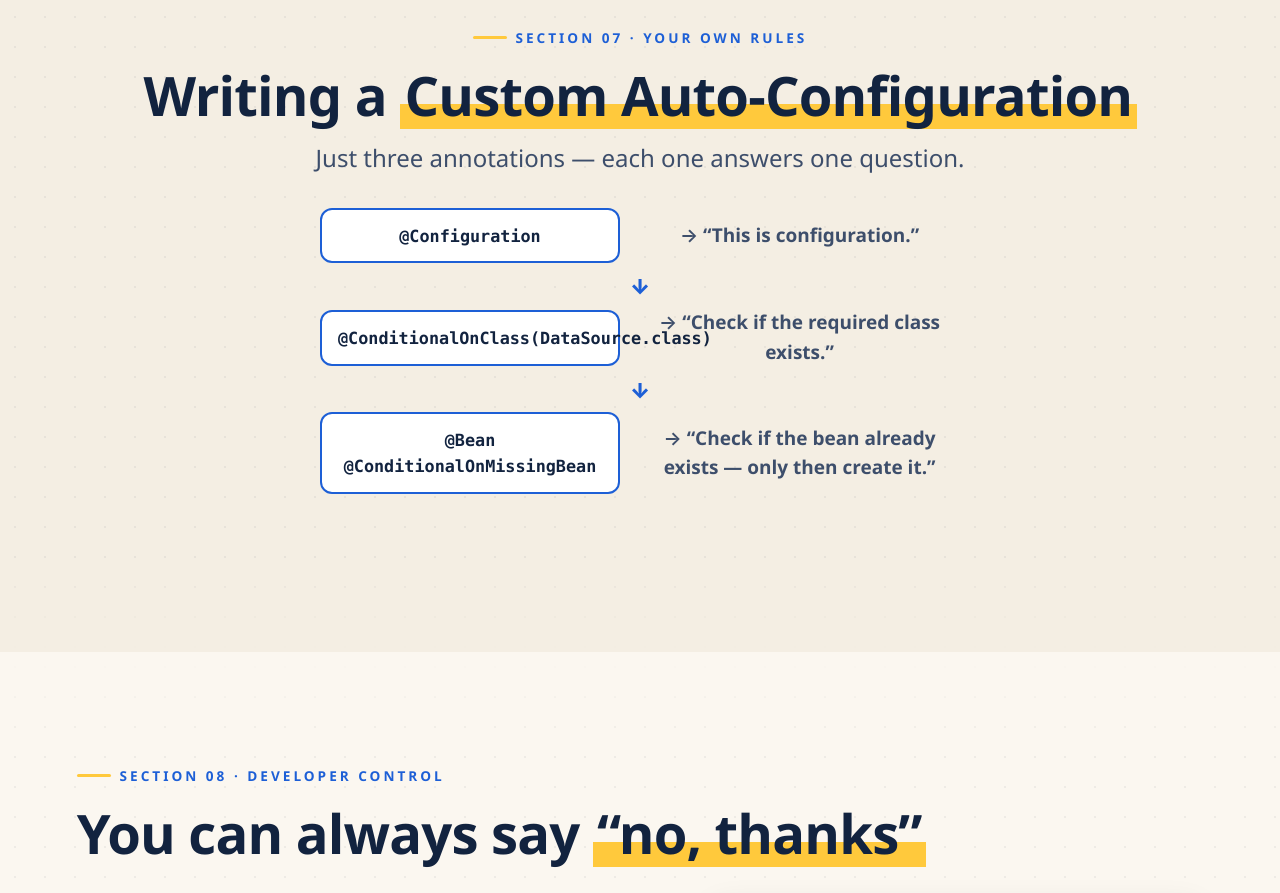
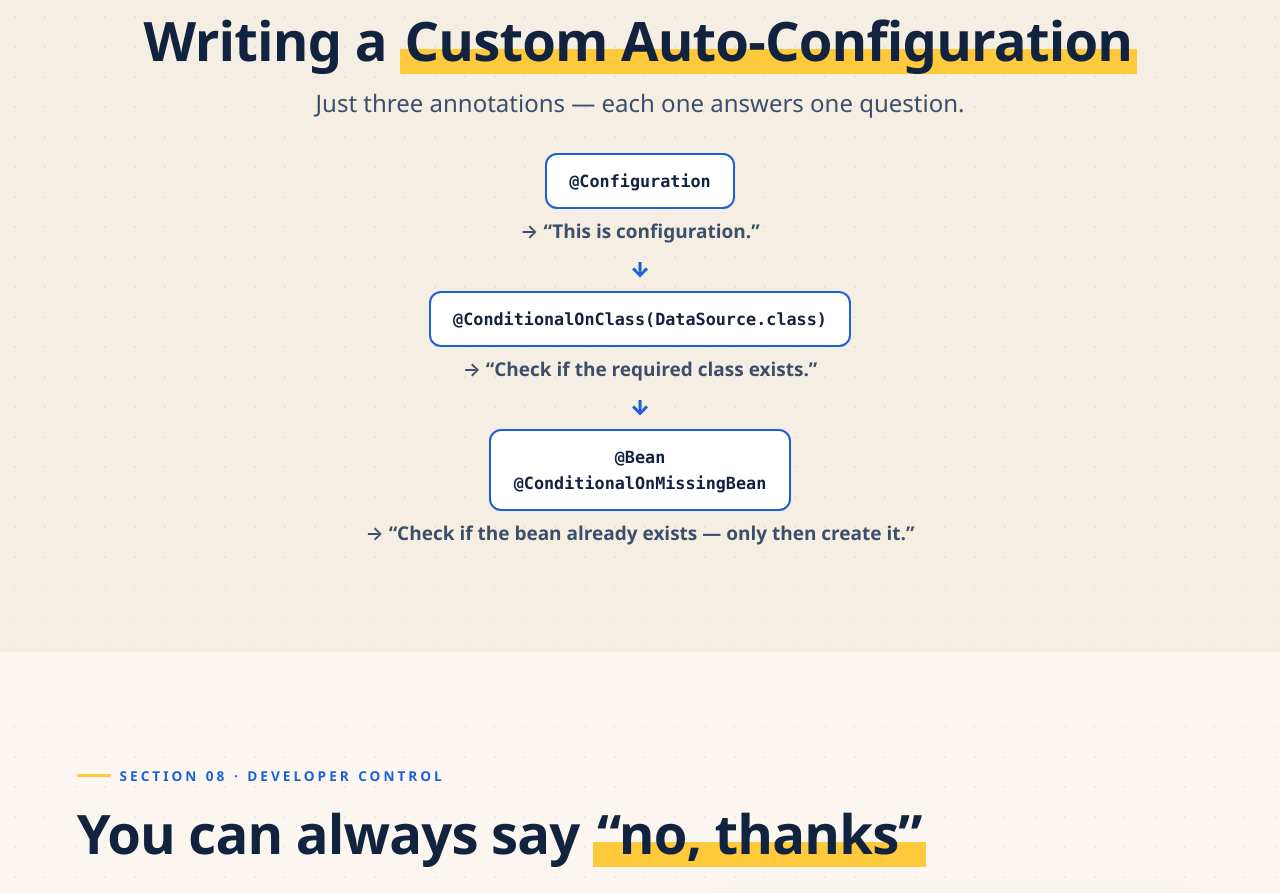
Before and after one commit to arjun143327/springboot, a plain HTML site: page index.html in a window 1280 px wide. Shown: the part 5229-6122 px from the top of the page. Drawn offline with Linux system fonts and the light colour scheme.

Commit message:
fixed content overlapping

```diff
--- a/index.html
+++ b/index.html
@@ -289,13 +289,14 @@
 
   /* ============ 08 CUSTOM ============ */
   .customflow{display:flex;flex-direction:column;gap:0;align-items:center;margin-top:2rem}
-  .customflow .row{display:flex;align-items:center;gap:1.2rem;width:min(640px,100%);
+  .customflow .row{display:flex;flex-direction:column;align-items:center;gap:.5rem;width:min(640px,100%);
     opacity:0;transform:translateY(18px);transition:all .45s ease}
   .customflow .row.show{opacity:1;transform:none}
-  .customflow .ann{width:min(300px,48%);font-family:var(--mono);font-weight:700;text-align:center;
-    background:#fff;border:2px solid var(--blue);border-radius:12px;padding:.8rem 1rem;font-size:clamp(.85rem,1.6vw,1.05rem)}
-  .customflow .desc{flex:1;font-weight:600;color:var(--ink-soft)}
-  .customflow .down{color:var(--blue);font-weight:900;font-size:1.3rem;margin:.4rem 0 .4rem 0;width:min(300px,48%);text-align:center}
+  .customflow .ann{max-width:100%;font-family:var(--mono);font-weight:700;text-align:center;
+    background:#fff;border:2px solid var(--blue);border-radius:12px;padding:.8rem 1.4rem;font-size:clamp(.85rem,1.6vw,1.05rem);
+    word-break:break-word}
+  .customflow .desc{font-weight:600;color:var(--ink-soft);text-align:center}
+  .customflow .down{color:var(--blue);font-weight:900;font-size:1.3rem;margin:.4rem 0;text-align:center}
 
   /* ============ 09 EXCLUDE ============ */
   .excl{display:grid;grid-template-columns:1.1fr .9fr;gap:2.4rem;align-items:center;margin-top:2rem}
```
